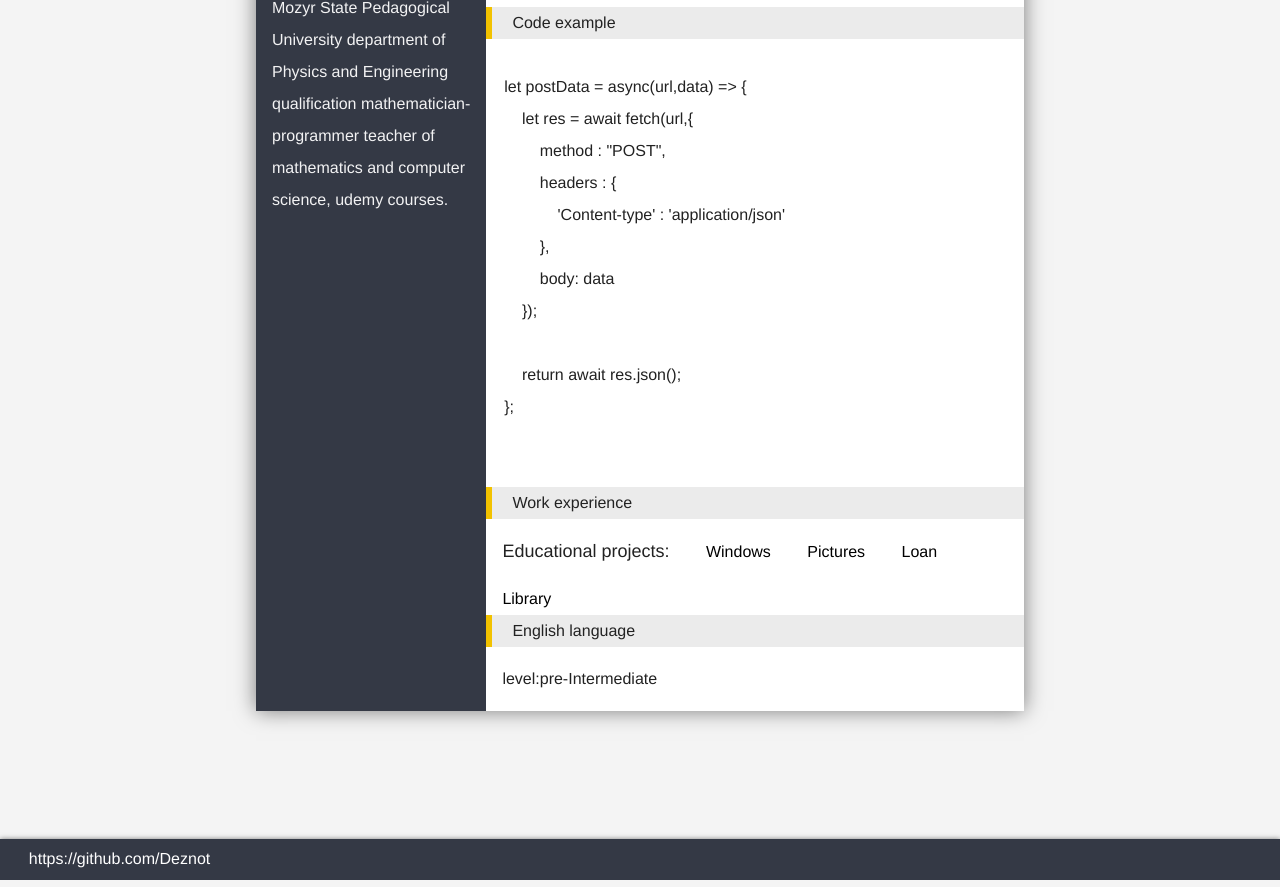
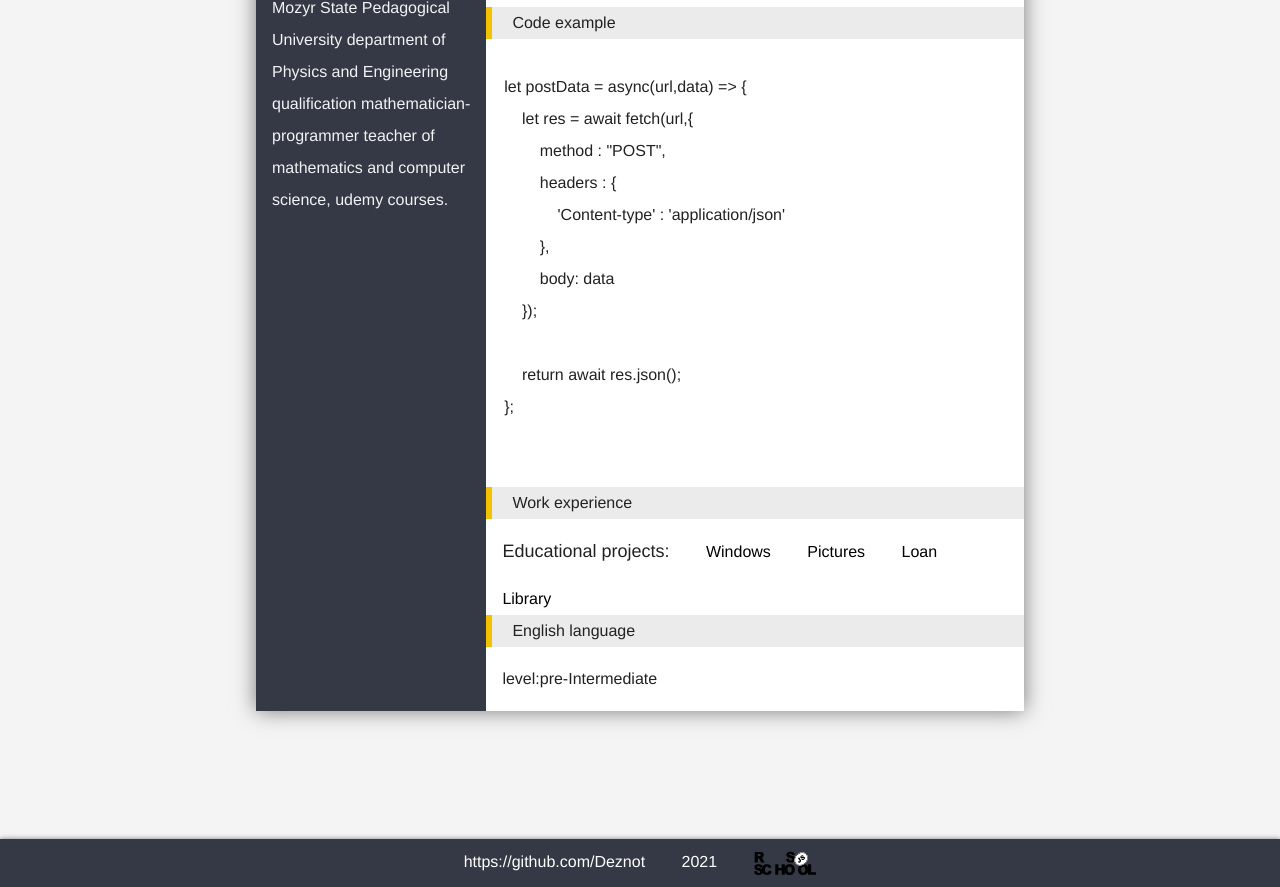
Before and after one commit to Deznot/rsschool-cv, a plain HTML site: page index.html in a window 1280 px wide. Shown: the part 955-1842 px from the top of the page. Drawn offline with Linux system fonts and the light colour scheme.

Commit message:
feat: add links for footer

```diff
--- a/css/style.css
+++ b/css/style.css
@@ -26,6 +26,17 @@ footer {
     box-shadow: 0 0 5px rgba(0,0,0, .5);
     margin: 10% 0 0 0;
     padding: 1%;
+    text-align: center;
+}
+
+footer img {
+    width: 5%;
+}
+
+footer strong {
+    /* display: inline-block; */
+    color: #fff;
+    margin: 16px;
 }
 
 footer a {
--- a/index.html
+++ b/index.html
@@ -95,6 +95,8 @@
     </main>
     <footer>
         <a href="https://github.com/Deznot" target="_blank">https://github.com/Deznot</a>
+        <strong>2021</strong>
+        <a href="https://rs.school/js/" target="_blank"><img src="/img/rs_school_js.svg" alt="rs"></a>
     </footer>
 </body>
 </html>
```
Also changed, not shown: img/rs_school_js.svg (added).
